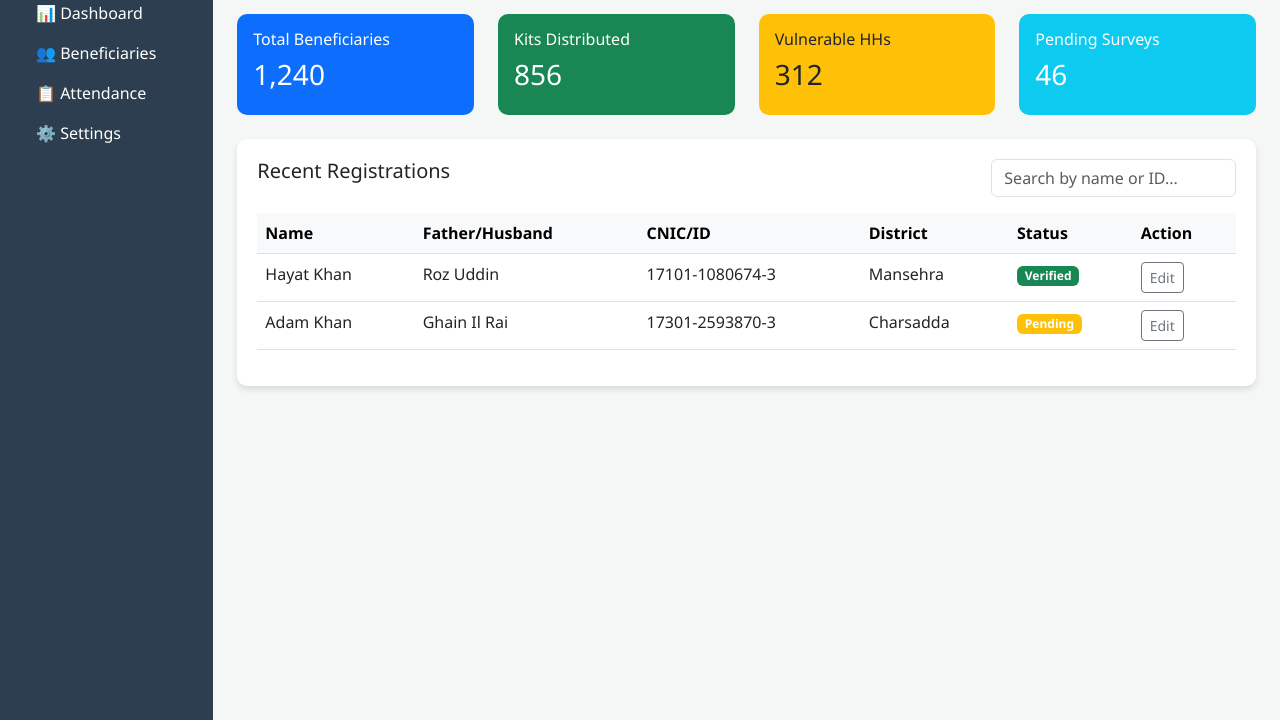
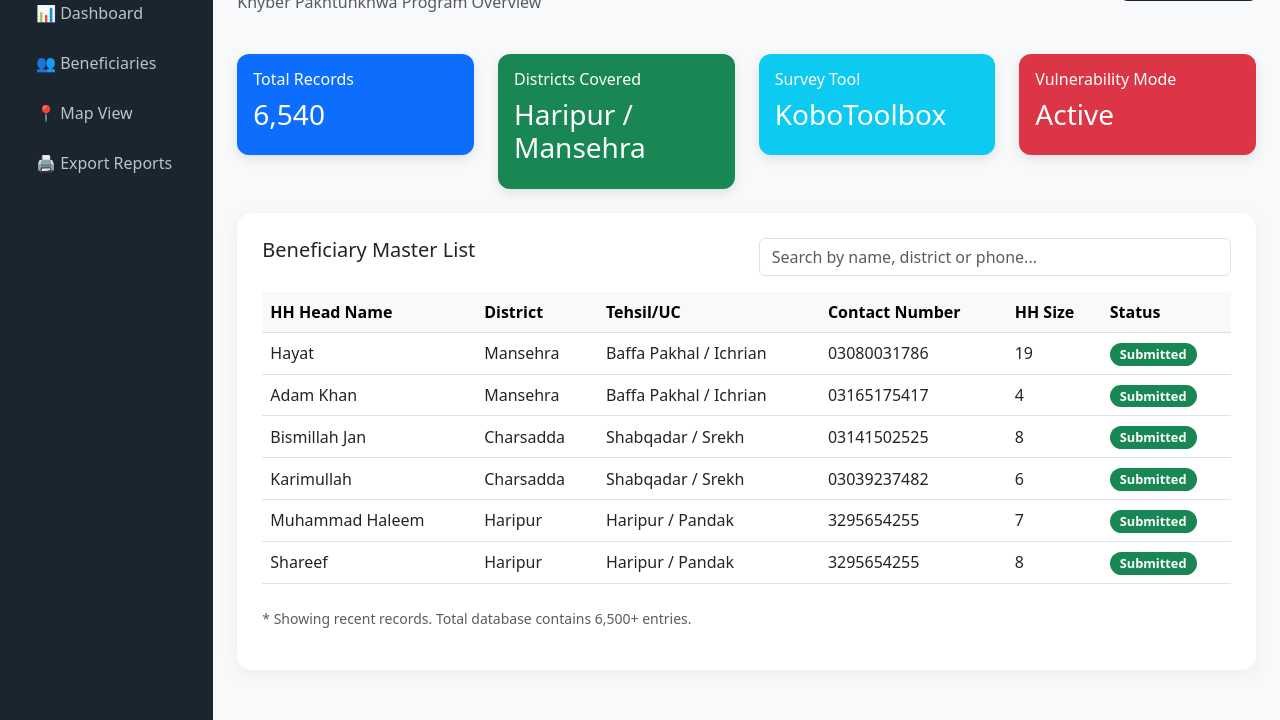
Before and after one commit to PRDSPAK/IOM-DB, a plain HTML site: page index.html in a window 1280 px wide. Shown: the part 80-800 px from the top of the page. Drawn offline with nearby package versions, Linux system fonts and the light colour scheme.

Commit message:
Update index.html

```diff
--- a/index.html
+++ b/index.html
@@ -3,15 +3,16 @@
 <head>
     <meta charset="UTF-8">
     <meta name="viewport" content="width=device-width, initial-scale=1.0">
-    <title>Winterization Program Dashboard</title>
+    <title>IOM-DB Winterization Portal</title>
     <link href="https://cdn.jsdelivr.net/npm/bootstrap@5.3.0/dist/css/bootstrap.min.css" rel="stylesheet">
     <style>
-        body { background-color: #f4f7f6; font-family: 'Segoe UI', Tahoma, Geneva, Verdana, sans-serif; }
-        .sidebar { background: #2c3e50; color: white; min-height: 100vh; padding: 20px; }
-        .card-stat { border: none; border-radius: 10px; transition: transform 0.3s; }
-        .card-stat:hover { transform: translateY(-5px); }
-        .table-container { background: white; padding: 20px; border-radius: 10px; box-shadow: 0 4px 6px rgba(0,0,0,0.1); }
-        .btn-primary { background-color: #3498db; border: none; }
+        body { background-color: #f8f9fa; }
+        .sidebar { background: #1a252f; color: white; min-height: 100vh; padding: 20px; }
+        .card-stat { border: none; border-radius: 12px; color: white; box-shadow: 0 4px 12px rgba(0,0,0,0.1); }
+        .table-container { background: white; padding: 25px; border-radius: 15px; box-shadow: 0 4px 20px rgba(0,0,0,0.05); }
+        .nav-link { color: #bdc3c7; margin-bottom: 10px; }
+        .nav-link:hover { color: white; background: rgba(255,255,255,0.1); border-radius: 5px; }
+        .status-badge { font-size: 0.8rem; padding: 5px 10px; border-radius: 20px; }
     </style>
 </head>
 <body>
@@ -19,123 +20,144 @@
 <div class="container-fluid">
     <div class="row">
         <div class="col-md-2 sidebar d-none d-md-block">
-            <h4 class="mb-4">Program Portal</h4>
-            <ul class="nav flex-column">
-                <li class="nav-item"><a class="nav-link text-white" href="#">📊 Dashboard</a></li>
-                <li class="nav-item"><a class="nav-link text-white" href="#">👥 Beneficiaries</a></li>
-                <li class="nav-item"><a class="nav-link text-white" href="#">📋 Attendance</a></li>
-                <li class="nav-item"><a class="nav-link text-white" href="#">⚙️ Settings</a></li>
-            </ul>
+            <h4 class="mb-4 text-primary">IOM-DB</h4>
+            <nav class="nav flex-column">
+                <a class="nav-link active" href="#">📊 Dashboard</a>
+                <a class="nav-link" href="#">👥 Beneficiaries</a>
+                <a class="nav-link" href="#">📍 Map View</a>
+                <a class="nav-link" href="#">🖨️ Export Reports</a>
+            </nav>
         </div>
 
         <div class="col-md-10 p-4">
             <header class="d-flex justify-content-between align-items-center mb-4">
-                <h2>Winterization Program Dashboard</h2>
-                <button class="btn btn-primary" data-bs-toggle="modal" data-bs-target="#addModal">+ Add New Beneficiary</button>
+                <div>
+                    <h2 class="fw-bold">Winterization Kits Distribution</h2>
+                    <p class="text-muted">Khyber Pakhtunkhwa Program Overview</p>
+                </div>
+                <div class="text-end">
+                    <span class="badge bg-dark p-2">Logged in: PRDSPAK</span>
+                </div>
             </header>
 
             <div class="row mb-4">
                 <div class="col-md-3">
-                    <div class="card card-stat bg-primary text-white p-3">
-                        <h6>Total Beneficiaries</h6>
-                        <h3>1,240</h3>
+                    <div class="card card-stat bg-primary p-3">
+                        <h6>Total Records</h6>
+                        <h3>6,540</h3>
                     </div>
                 </div>
                 <div class="col-md-3">
-                    <div class="card card-stat bg-success text-white p-3">
-                        <h6>Kits Distributed</h6>
-                        <h3>856</h3>
+                    <div class="card card-stat bg-success p-3">
+                        <h6>Districts Covered</h6>
+                        <h3>Haripur / Mansehra</h3>
                     </div>
                 </div>
                 <div class="col-md-3">
-                    <div class="card card-stat bg-warning text-dark p-3">
-                        <h6>Vulnerable HHs</h6>
-                        <h3>312</h3>
+                    <div class="card card-stat bg-info p-3">
+                        <h6>Survey Tool</h6>
+                        <h3>KoboToolbox</h3>
                     </div>
                 </div>
                 <div class="col-md-3">
-                    <div class="card card-stat bg-info text-white p-3">
-                        <h6>Pending Surveys</h6>
-                        <h3>46</h3>
+                    <div class="card card-stat bg-danger p-3">
+                        <h6>Vulnerability Mode</h6>
+                        <h3>Active</h3>
                     </div>
                 </div>
             </div>
 
             <div class="table-container">
-                <div class="d-flex justify-content-between mb-3">
-                    <h5>Recent Registrations</h5>
-                    <input type="text" id="searchInput" class="form-control w-25" placeholder="Search by name or ID...">
+                <div class="row mb-3">
+                    <div class="col-md-6">
+                        <h5>Beneficiary Master List</h5>
                     </div>
-                <table class="table table-hover">
+                    <div class="col-md-6">
+                        <input type="text" id="myInput" class="form-control" placeholder="Search by name, district or phone...">
+                    </div>
+                </div>
+
+                <div class="table-responsive">
+                    <table class="table table-hover align-middle">
                         <thead class="table-light">
                             <tr>
-                            <th>Name</th>
-                            <th>Father/Husband</th>
-                            <th>CNIC/ID</th>
+                                <th>HH Head Name</th>
                                 <th>District</th>
+                                <th>Tehsil/UC</th>
+                                <th>Contact Number</th>
+                                <th>HH Size</th>
                                 <th>Status</th>
-                            <th>Action</th>
                             </tr>
                         </thead>
-                    <tbody id="beneficiaryTable">
+                        <tbody id="dataTable">
                             <tr>
-                            <td>Hayat Khan</td>
-                            <td>Roz Uddin</td>
-                            <td>17101-1080674-3</td>
+                                <td>Hayat</td>
                                 <td>Mansehra</td>
-                            <td><span class="badge bg-success">Verified</span></td>
-                            <td><button class="btn btn-sm btn-outline-secondary">Edit</button></td>
+                                <td>Baffa Pakhal / Ichrian</td>
+                                <td>03080031786</td>
+                                <td>19</td>
+                                <td><span class="badge bg-success status-badge">Submitted</span></td>
                             </tr>
                             <tr>
                                 <td>Adam Khan</td>
-                            <td>Ghain Il Rai</td>
-                            <td>17301-2593870-3</td>
+                                <td>Mansehra</td>
+                                <td>Baffa Pakhal / Ichrian</td>
+                                <td>03165175417</td>
+                                <td>4</td>
+                                <td><span class="badge bg-success status-badge">Submitted</span></td>
+                            </tr>
+                            <tr>
+                                <td>Bismillah Jan</td>
                                 <td>Charsadda</td>
-                            <td><span class="badge bg-warning">Pending</span></td>
-                            <td><button class="btn btn-sm btn-outline-secondary">Edit</button></td>
+                                <td>Shabqadar / Srekh</td>
+                                <td>03141502525</td>
+                                <td>8</td>
+                                <td><span class="badge bg-success status-badge">Submitted</span></td>
+                            </tr>
+                            <tr>
+                                <td>Karimullah</td>
+                                <td>Charsadda</td>
+                                <td>Shabqadar / Srekh</td>
+                                <td>03039237482</td>
+                                <td>6</td>
+                                <td><span class="badge bg-success status-badge">Submitted</span></td>
+                            </tr>
+                            <tr>
+                                <td>Muhammad Haleem</td>
+                                <td>Haripur</td>
+                                <td>Haripur / Pandak</td>
+                                <td>3295654255</td>
+                                <td>7</td>
+                                <td><span class="badge bg-success status-badge">Submitted</span></td>
+                            </tr>
+                             <tr>
+                                <td>Shareef</td>
+                                <td>Haripur</td>
+                                <td>Haripur / Pandak</td>
+                                <td>3295654255</td>
+                                <td>8</td>
+                                <td><span class="badge bg-success status-badge">Submitted</span></td>
                             </tr>
                         </tbody>
                     </table>
+                </div>
+                <p class="text-muted small mt-2">* Showing recent records. Total database contains 6,500+ entries.</p>
             </div>
         </div>
     </div>
 </div>
 
-<div class="modal fade" id="addModal" tabindex="-1">
-    <div class="modal-dialog">
-        <div class="modal-content">
-            <div class="modal-header">
-                <h5 class="modal-title">Register New Beneficiary</h5>
-                <button type="button" class="btn-close" data-bs-dismiss="modal"></button>
-            </div>
-            <div class="modal-body">
-                <form id="regForm">
-                    <div class="mb-3"><input type="text" class="form-control" placeholder="Full Name" required></div>
-                    <div class="mb-3"><input type="text" class="form-control" placeholder="CNIC Number" required></div>
-                    <div class="mb-3">
-                        <select class="form-select">
-                            <option>Peshawar</option>
-                            <option>Mansehra</option>
-                            <option>Charsadda</option>
-                        </select>
-                    </div>
-                    <button type="submit" class="btn btn-primary w-100">Save Data</button>
-                </form>
-            </div>
-        </div>
-    </div>
-</div>
-
-<script src="https://cdn.jsdelivr.net/npm/bootstrap@5.3.0/dist/js/bootstrap.bundle.min.js"></script>
 <script>
-    // Simple search functionality
-    document.getElementById('searchInput').addEventListener('keyup', function() {
-        let filter = this.value.toLowerCase();
-        let rows = document.querySelectorAll('#beneficiaryTable tr');
-        rows.forEach(row => {
-            row.style.display = row.innerText.toLowerCase().includes(filter) ? '' : 'none';
+    // Live Search Function
+    document.getElementById('myInput').addEventListener('keyup', function() {
+        var value = this.value.toLowerCase();
+        var rows = document.querySelectorAll('#dataTable tr');
+        rows.forEach(function(row) {
+            row.style.display = row.innerText.toLowerCase().indexOf(value) > -1 ? '' : 'none';
         });
     });
 </script>
+
+<script src="https://cdn.jsdelivr.net/npm/bootstrap@5.3.0/dist/js/bootstrap.bundle.min.js"></script>
 </body>
 </html>
```
Lines whose indentation alone changed are shown as unchanged.
